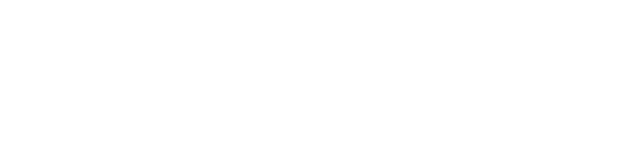
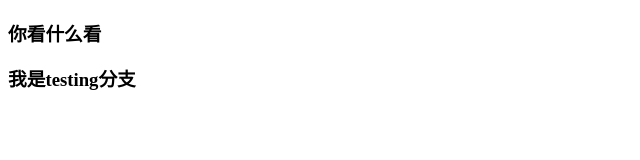
Before and after one commit to coderswh/branch01, a plain HTML site: page index.html in a window 1280 px wide. Shown: the whole page, without its empty margins (0-640 px from the left). Drawn offline with Linux system fonts and the light colour scheme.

Commit message:
修改了html

```diff
--- a/index.html
+++ b/index.html
@@ -7,6 +7,7 @@
   <title>Document</title>
 </head>
 <body>
-
+  <h3>你看什么看</h3>
+  <h3>我是testing分支</h3>
 </body>
 </html>
```
